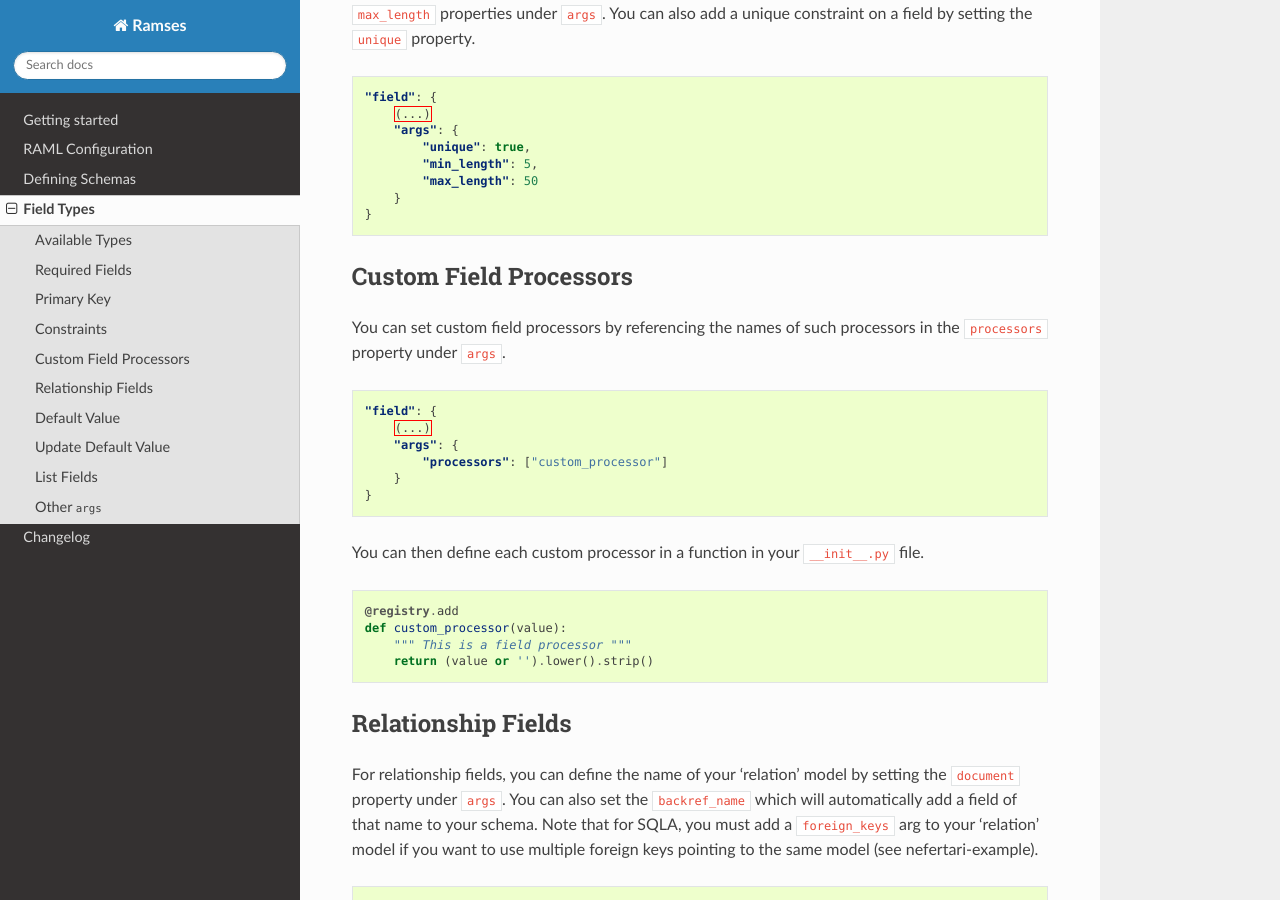
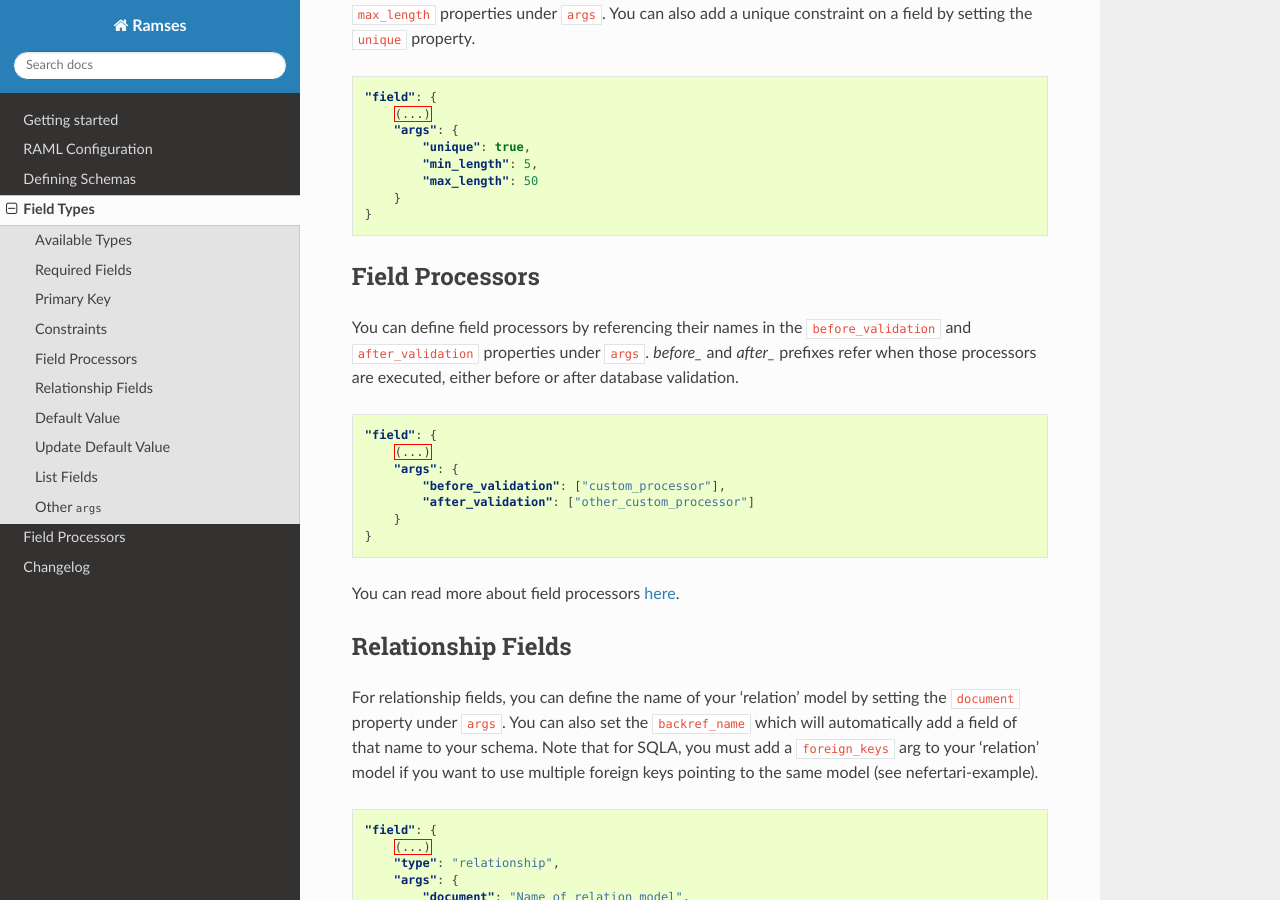
Before and after one commit to ramses-tech/ramses, a Sphinx documentation site: the page built from docs/source/fields.rst, in a window 1280 px wide and 900 px high, scrolled down 1301 px. Built offline with Sphinx 7.4.7 and the Read the Docs theme 2.0.0, drawn with Linux system fonts in a browser that asks for light colours.

```diff
--- a/docs/source/changelog.rst
+++ b/docs/source/changelog.rst
@@ -2,8 +2,8 @@ Changelog
 =========
 
 * :release:`0.3.1 <2015-07-06>`
-* :support:`- backported` Added support for callables in "default" field argument
-* :support:`- backported` Added support for "onupdate" field argument
+* :support:`- backported` Added support for callables in 'default' field argument
+* :support:`- backported` Added support for 'onupdate' field argument
 
 * :release:`0.3.0 <2015-06-14>`
 * :support:`-` Added python3 support
@@ -21,7 +21,7 @@ Changelog
 * :bug:`-` Fixed custom processors
 
 * :release:`0.2.0 <2015-05-18>`
-* :feature:`-` Added support for securitySchemes, authentication (Pyramid "auth ticket") and ACLs
+* :feature:`-` Added support for securitySchemes, authentication (Pyramid 'auth ticket') and ACLs
 * :support:`-` Added several display options to schemas
 * :support:`-` Added unit tests
 * :support:`-` Improved docs
--- a/docs/source/fields.rst
+++ b/docs/source/fields.rst
@@ -26,6 +26,7 @@ Available Types
 * list
 * dict
 
+
 Required Fields
 ---------------
 
@@ -37,6 +38,7 @@ You can set a field as required by setting the ``required`` property.
         "required": true,
         (...)
     }
+
 
 Primary Key
 -----------
@@ -51,6 +53,7 @@ You can set a field as the primary key by setting the ``primary_key`` property u
             "primary_key": true
         }
     }
+
 
 Constraints
 -----------
@@ -68,28 +71,24 @@ You can set a minimum and/or maximum length of your field by setting the ``min_l
         }
     }
 
-Custom Field Processors
------------------------
 
-You can set custom field processors by referencing the names of such processors in the ``processors`` property under ``args``.
+Field Processors
+----------------
+
+You can define field processors by referencing their names in the ``before_validation`` and ``after_validation`` properties under ``args``. `before_` and `after_` prefixes refer when those processors are executed, either before or after database validation.
 
 .. code-block:: json
 
     "field": {
         (...)
         "args": {
-            "processors": ["custom_processor"]
+            "before_validation": ["custom_processor"],
+            "after_validation": ["other_custom_processor"]
         }
     }
 
-You can then define each custom processor in a function in your ``__init__.py`` file.
+You can read more about field processors :doc:`here <processors>`.
 
-.. code-block:: python
-
-    @registry.add
-    def custom_processor(value):
-        """ This is a field processor """
-        return (value or '').lower().strip()
 
 Relationship Fields
 -------------------
@@ -106,6 +105,7 @@ For relationship fields, you can define the name of your 'relation' model by set
             "backref_name": "backref_field_name"
         }
     }
+
 
 Default Value
 -------------
@@ -132,6 +132,7 @@ The ``default`` value can also be set to a Python callable, e.g.
         }
     },
 
+
 Update Default Value
 --------------------
 
@@ -145,6 +146,7 @@ You can set an update default value for your field by setting the ``onupdate`` p
             "onupdate": "{{datetime.datetime.utcnow}}"
         }
     },
+
 
 List Fields
 -----------
--- a/docs/source/index.rst
+++ b/docs/source/index.rst
@@ -1,9 +1,9 @@
 Ramses
 ======
 
-Github: `<http://github.com/brandicted/ramses>`_
+Source code: `<http://github.com/brandicted/ramses>`_
 
-Ramses is a library that generates a RESTful API using RAML. It uses Pyramid and `Nefertari <https://nefertari.readthedocs.org/>`_ which provides ElasticSearch-powered views.
+Ramses is a library that generates a RESTful API using RAML. It uses Pyramid and `Nefertari <https://nefertari.readthedocs.org/>`_ which provides `ElasticSearch-powered requests <http://nefertari.readthedocs.org/en/stable/making_requests.html>`_.
 
 Table of Contents
 =================
@@ -15,6 +15,7 @@ Table of Contents
    raml
    schemas
    fields
+   processors
    changelog
 
 .. image:: ramses.jpg
--- a/setup.py
+++ b/setup.py
@@ -32,7 +32,7 @@ setup(name='ramses',
       author='Brandicted',
       author_email='hello@brandicted.com',
       url='https://github.com/brandicted/ramses',
-      keywords='web pyramid pylons',
+      keywords='web pyramid pylons nefertari raml',
       packages=find_packages(),
       include_package_data=True,
       zip_safe=False,
@@ -41,5 +41,5 @@ setup(name='ramses',
       test_suite="ramses",
       entry_points="""\
         [pyramid.scaffold]
-        ramses_starter=ramses.scaffolds:RamsesStarterTemplate
+        ramses_starter = ramses.scaffolds:RamsesStarterTemplate
       """)
```
Also changed, not shown: docs/source/processors.rst (added, +18 -0 lines), ramses/scaffolds/ramses_starter/README.md, 3 other files.
